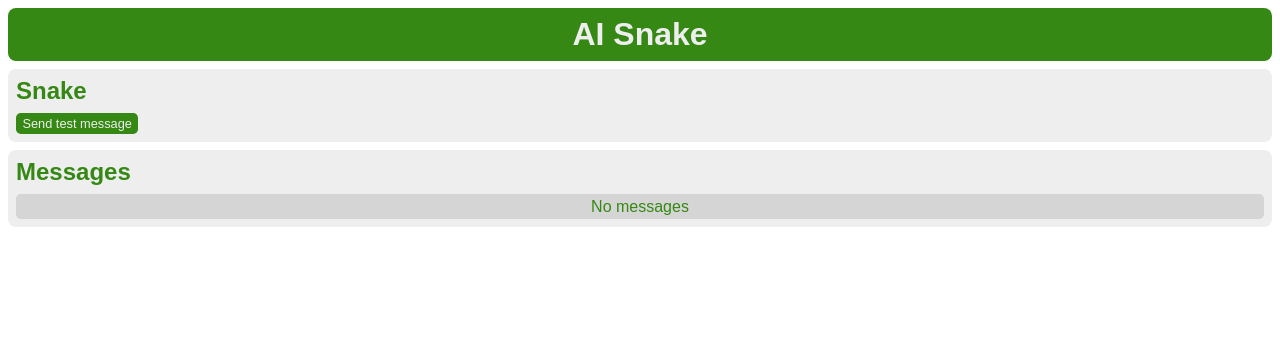
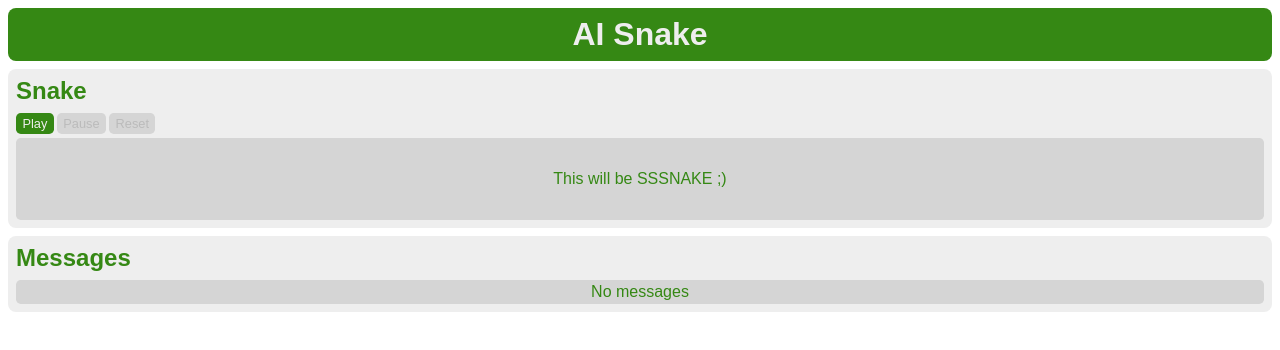
Before and after one commit to KamilRosinski/snake, an Angular app in the folder snake-client/src/main/webapp/: page / in a window 1280 px wide. Shown: the top 350 px of the page. Built offline with nearby package versions, Linux system fonts and the light colour scheme.

Commit message:
some beggingns of snake component

```diff
--- a/snake-client/src/main/webapp/src/app/messages/messages.component.scss
+++ b/snake-client/src/main/webapp/src/app/messages/messages.component.scss
@@ -1,16 +1,4 @@
 @import "../../variables";
-
-.btns {
-  display: flex;
-
-  > * {
-    margin: 0rem 0.2rem 0.2rem 0rem;
-
-    &:last-child {
-      margin-right: 0rem;
-    }
-  }
-}
 
 #messages-box {
   max-height: 10rem;
--- /dev/null
+++ b/snake-client/src/main/webapp/src/app/snake/game-state.ts
@@ -0,0 +1,8 @@
+export enum GameState {
+
+    NEW = 0,
+    RUNNING = 1,
+    PAUSED = 2,
+    FINISHED = 3
+
+}
--- a/snake-client/src/main/webapp/src/app/snake/snake.component.html
+++ b/snake-client/src/main/webapp/src/app/snake/snake.component.html
@@ -1,4 +1,11 @@
 <section>
     <h2>Snake</h2>
-    <button class="btn" (click)="sendMessage()">Send test message</button>
+    <div class="btns ctrl-btns">
+        <button class="btn" (click)="play()" [disabled]="!isPlayable()">Play</button>
+        <button class="btn" (click)="pause()" [disabled]="!isPausable()">Pause</button>
+        <button class="btn" (click)="reset()" [disabled]="!isResettable()">Reset</button>
+    </div>
+    <div id="snake-box" class="inner-box">
+        <p>This will be SSSNAKE ;)</p>
+    </div>
 </section>
--- a/snake-client/src/main/webapp/src/app/snake/snake.component.scss
+++ b/snake-client/src/main/webapp/src/app/snake/snake.component.scss
@@ -0,0 +1,9 @@
+@import "../../variables";
+
+#snake-box {
+
+  p {
+    text-align: center;
+    padding: 2rem 0rem;
+  }
+}
--- a/snake-client/src/main/webapp/src/app/snake/snake.component.ts
+++ b/snake-client/src/main/webapp/src/app/snake/snake.component.ts
@@ -1,5 +1,6 @@
 import {Component, OnInit} from '@angular/core';
 import {MessagingService} from "../messages/messaging.service";
+import {GameState} from "./game-state";
 
 @Component({
     selector: 'app-snake',
@@ -8,13 +9,39 @@ import {MessagingService} from "../messages/messaging.service";
 })
 export class SnakeComponent implements OnInit {
 
+    private gameState: GameState = GameState.NEW;
+
     constructor(private messagingService: MessagingService) {
     }
 
-    ngOnInit() {
+    ngOnInit(): void {
     }
 
-    sendMessage() {
-        this.messagingService.sendMessage('Test message from snake component!');
+    play(): void {
+        this.gameState = GameState.RUNNING;
+        this.messagingService.sendMessage('Game started');
     }
+
+    isPlayable(): boolean {
+        return this.gameState !== GameState.RUNNING;
+    }
+
+    pause(): void {
+        this.gameState = GameState.PAUSED;
+        this.messagingService.sendMessage('Game paused');
+    }
+
+    isPausable(): boolean {
+        return this.gameState === GameState.RUNNING;
+    }
+
+    reset(): void {
+        this.gameState = GameState.NEW;
+        this.messagingService.sendMessage('Game reset');
+    }
+
+    isResettable(): boolean {
+        return this.gameState !== GameState.NEW;
+    }
+
 }
--- a/snake-client/src/main/webapp/src/styles.scss
+++ b/snake-client/src/main/webapp/src/styles.scss
@@ -42,6 +42,27 @@ section {
 
     &:hover {
       background-color: $dark-green;
+      transition: 0.25s;
+    }
+
+    &:disabled {
+      background-color: $dark-grey;
+      color: $darkest-grey;
+      transition: 0.25s;
+      cursor: not-allowed;
     }
   }
+
+  .btns {
+    display: flex;
+
+    > * {
+      margin: 0rem 0.2rem 0.2rem 0rem;
+
+      &:last-child {
+        margin-right: 0rem;
+      }
+    }
+  }
+
 }
--- a/snake-client/src/main/webapp/src/variables.scss
+++ b/snake-client/src/main/webapp/src/variables.scss
@@ -1,5 +1,6 @@
 $main-grey: #eeeeee;
 $dark-grey: darken($main-grey, 10);
 $darker-grey: darken($dark-grey, 5);
+$darkest-grey: darken($darker-grey, 5);
 $main-green: #358814;
-$dark-green: darken($main-green, 5);
+$dark-green: darken($main-green, 10);
```
